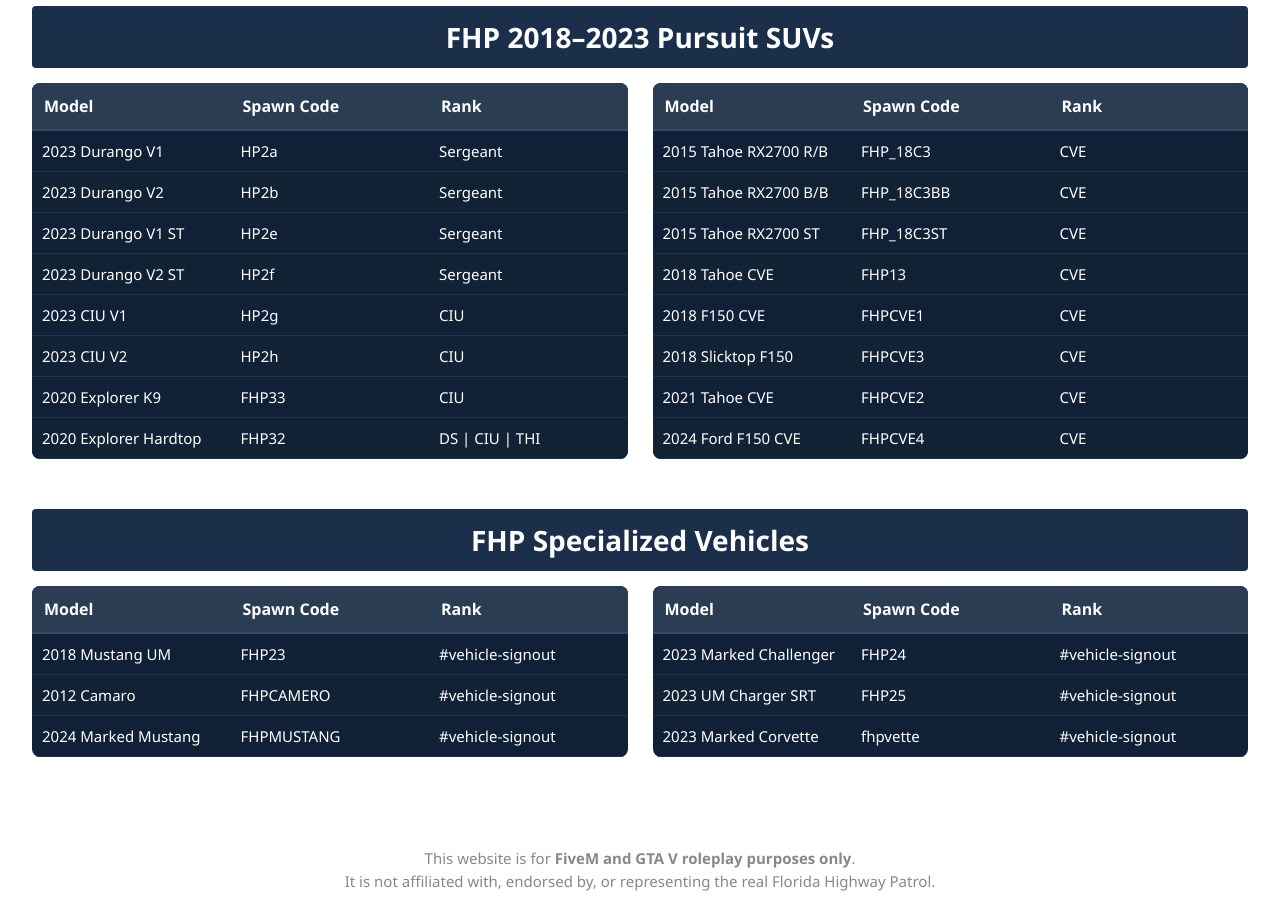
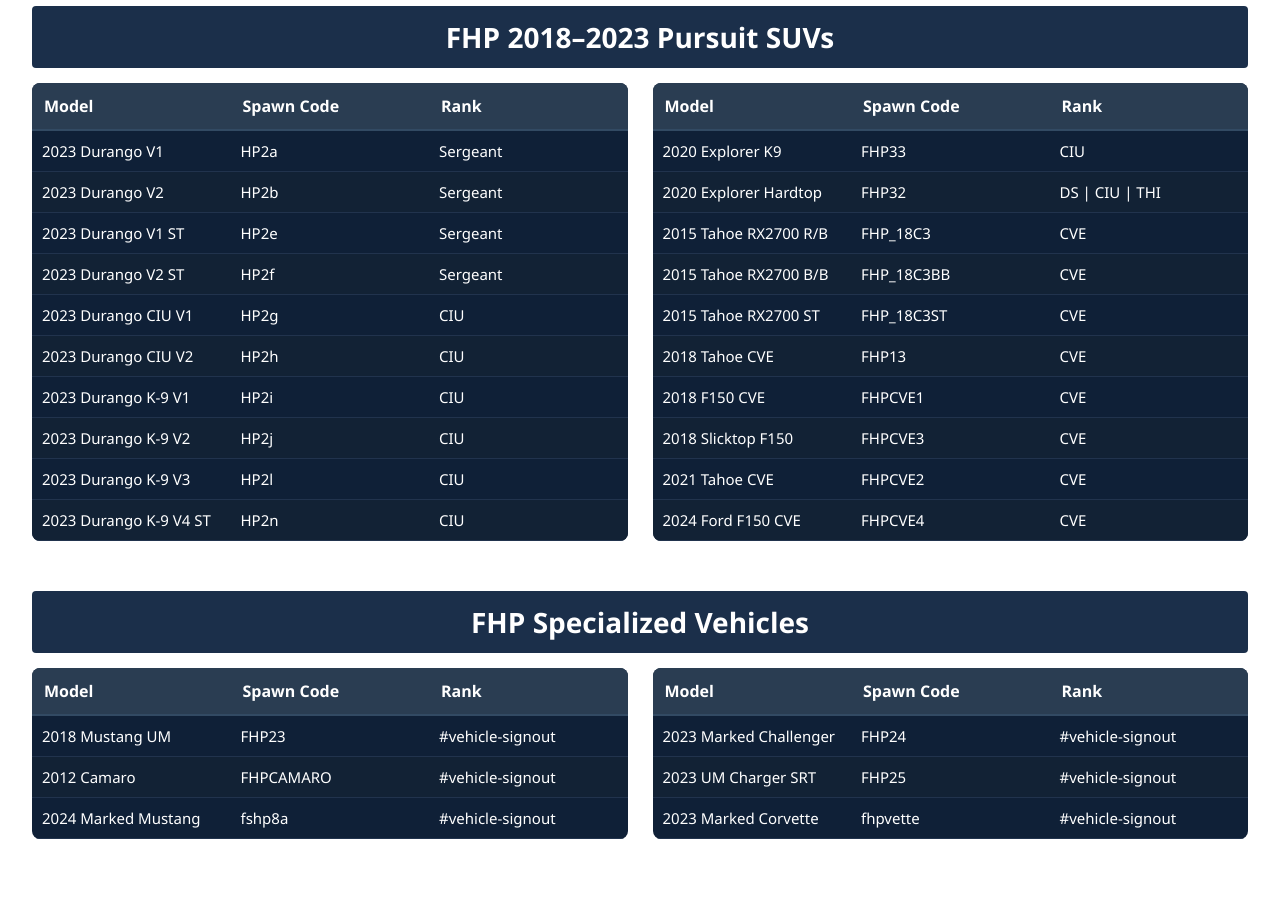
Before and after one commit to FCRPFHP/fhp-website, a plain HTML site: page Pages/fleet.html in a window 1280 px wide. Shown: the part 940-1845 px from the top of the page. Drawn offline with Linux system fonts and the light colour scheme.

Commit message:
Updated fleet

```diff
--- a/Pages/fleet.html
+++ b/Pages/fleet.html
@@ -209,10 +209,13 @@
             <tr><td>2023 Durango V2</td><td>HP2b</td><td>Sergeant</td></tr>
             <tr><td>2023 Durango V1 ST</td><td>HP2e</td><td>Sergeant</td></tr>
             <tr><td>2023 Durango V2 ST</td><td>HP2f</td><td>Sergeant</td></tr>
-            <tr><td>2023 CIU V1</td><td>HP2g</td><td>CIU</td></tr>
-            <tr><td>2023 CIU V2</td><td>HP2h</td><td>CIU</td></tr>
-            <tr><td>2020 Explorer K9</td><td>FHP33</td><td>CIU</td></tr>
-            <tr><td>2020 Explorer Hardtop</td><td>FHP32</td><td>DS | CIU | THI</td></tr>
+            <tr><td>2023 Durango CIU V1</td><td>HP2g</td><td>CIU</td></tr>
+            <tr><td>2023 Durango CIU V2</td><td>HP2h</td><td>CIU</td></tr>
+            <tr><td>2023 Durango K-9 V1</td><td>HP2i</td><td>CIU</td></tr>
+            <tr><td>2023 Durango K-9 V2</td><td>HP2j</td><td>CIU</td></tr>
+            <tr><td>2023 Durango K-9 V3</td><td>HP2l</td><td>CIU</td></tr>
+            <tr><td>2023 Durango K-9 V4 ST</td><td>HP2n</td><td>CIU</td></tr>
+
 
         </table>
 
@@ -226,6 +229,8 @@
 
             <!-- RIGHT SUV ROWS -->
 
+            <tr><td>2020 Explorer K9</td><td>FHP33</td><td>CIU</td></tr>
+            <tr><td>2020 Explorer Hardtop</td><td>FHP32</td><td>DS | CIU | THI</td></tr>
             <tr><td>2015 Tahoe RX2700 R/B</td><td>FHP_18C3</td><td>CVE</td></tr>
             <tr><td>2015 Tahoe RX2700 B/B</td><td>FHP_18C3BB</td><td>CVE</td></tr>
             <tr><td>2015 Tahoe RX2700 ST</td><td>FHP_18C3ST</td><td>CVE</td></tr>
@@ -257,8 +262,8 @@
             <!-- LEFT SPECIALIZED -->
 
             <tr><td>2018 Mustang UM</td><td>FHP23</td><td>#vehicle-signout</td></tr>
-            <tr><td>2012 Camaro</td><td>FHPCAMERO</td><td>#vehicle-signout</td></tr>
-            <tr><td>2024 Marked Mustang</td><td>FHPMUSTANG</td><td>#vehicle-signout</td></tr>
+            <tr><td>2012 Camaro</td><td>FHPCAMARO</td><td>#vehicle-signout</td></tr>
+            <tr><td>2024 Marked Mustang</td><td>fshp8a</td><td>#vehicle-signout</td></tr>
 
         </table>
 
```
